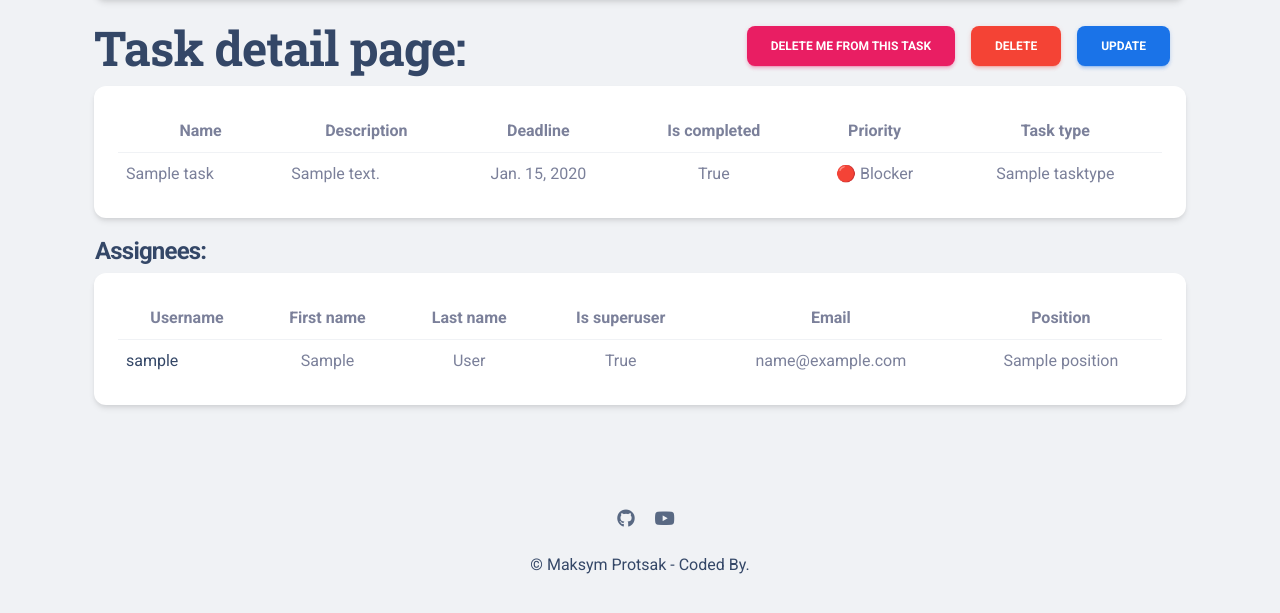
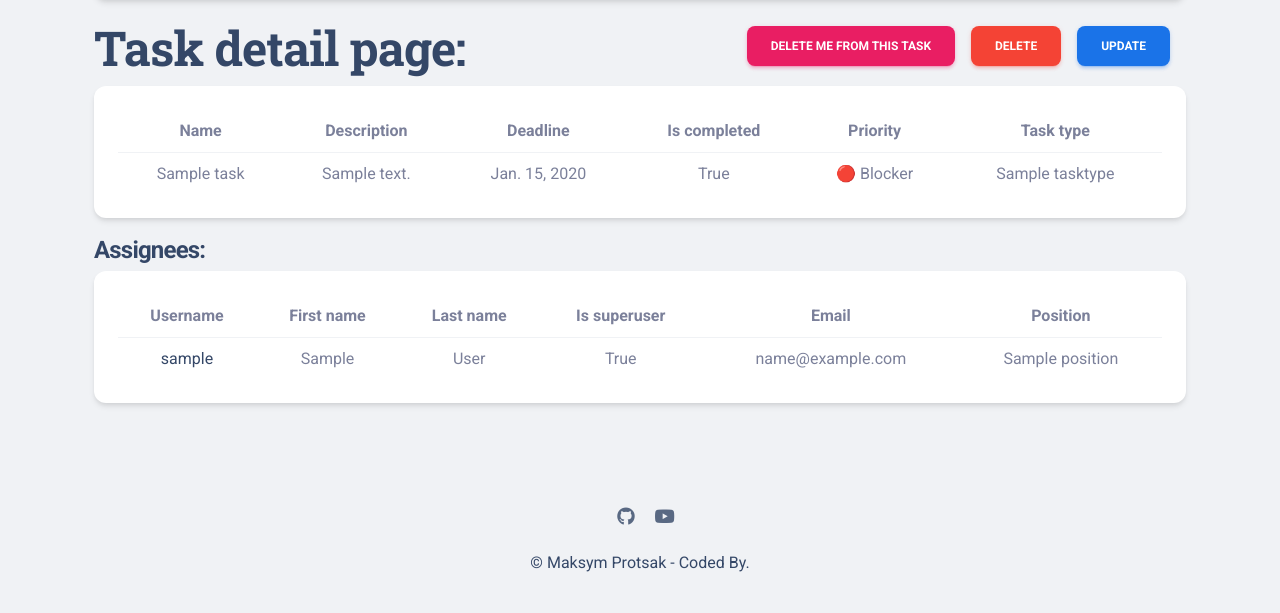
Before and after one commit to MaksymProtsak/it-company-task-manager, a Django app: page /tasks/1/detail/ in a window 1280 px wide. Shown: the part 78-691 px from the top of the page. Run offline with Django 5.2, Linux system fonts and the light colour scheme; a user stored in the database is signed in; tables that the repository leaves empty hold one stand-in row (values such as "Sample post"); some libraries are stand-ins or nearby versions.

Commit message:
Added Assignees and table inside new div. Remowed table form Assignees lable.

```diff
--- a/templates/task_manager/task_detail.html
+++ b/templates/task_manager/task_detail.html
@@ -39,7 +39,7 @@
 
         <div class="card z-index-0 fadeIn3 fadeInBottom mb-3">
           <div class="card-body pb-0">
-            <section class="pt-0 pb-2" id="count-stats">
+            <section class="pt-0 pb-2" id="worker-info">
               <table class="table">
                 <tr class="text-center">
                   <th>Name</th>
@@ -49,7 +49,7 @@
                   <th>Priority</th>
                   <th>Task type</th>
                 </tr>
-                <tr>
+                <tr class="text-center">
                   <td class="text-wrap">{{ task.name }}</td>
                   <td class="text-wrap max-width-200">{{ task.description }}</td>
                   <td class="text-center">{{ task.deadline }}</td>
@@ -62,14 +62,11 @@
           </div>
         </div>
 
-        <table>
-          <tr>
-            <td><h4>Assignees:</h4></td>
-          </tr>
-        </table>
+        <div class="ml-3">
+          <h4>Assignees:</h4>
           <div class="card z-index-0 fadeIn3 fadeInBottom mt-n1">
             <div class="card-body pb-0">
-            <section class="pt-0 pb-2" id="count-stats">
+              <section class="pt-0 pb-2" id="worker-tasks">
                 <table class="table">
                   <tr class="text-center">
                     <th>Username</th>
@@ -80,17 +77,17 @@
                     <th>Position</th>
                   </tr>
                   {% for assignee in task.assignees.all %}
-              <tr>
+                    <tr class="text-center">
                       <td>
                         <a href="{% url 'task_manager:worker-detail' pk=assignee.id %}">
                           {{ assignee.username }}
                         </a>
                       </td>
-                <td class="text-center">{{ assignee.first_name }}</td>
-                <td class="text-center">{{ assignee.last_name }}</td>
-                <td class="text-center">{{ assignee.is_superuser }}</td>
-                <td class="text-center">{{ assignee.email }}</td>
-                <td class="text-center">{{ assignee.position }}</td>
+                      <td>{{ assignee.first_name }}</td>
+                      <td>{{ assignee.last_name }}</td>
+                      <td>{{ assignee.is_superuser }}</td>
+                      <td>{{ assignee.email }}</td>
+                      <td>{{ assignee.position }}</td>
                     </tr>
 
                   {% empty %}
@@ -103,4 +100,5 @@
         </div>
       </div>
     </div>
+  </div>
 {% endblock %}
```
Lines whose indentation alone changed are shown as unchanged.
